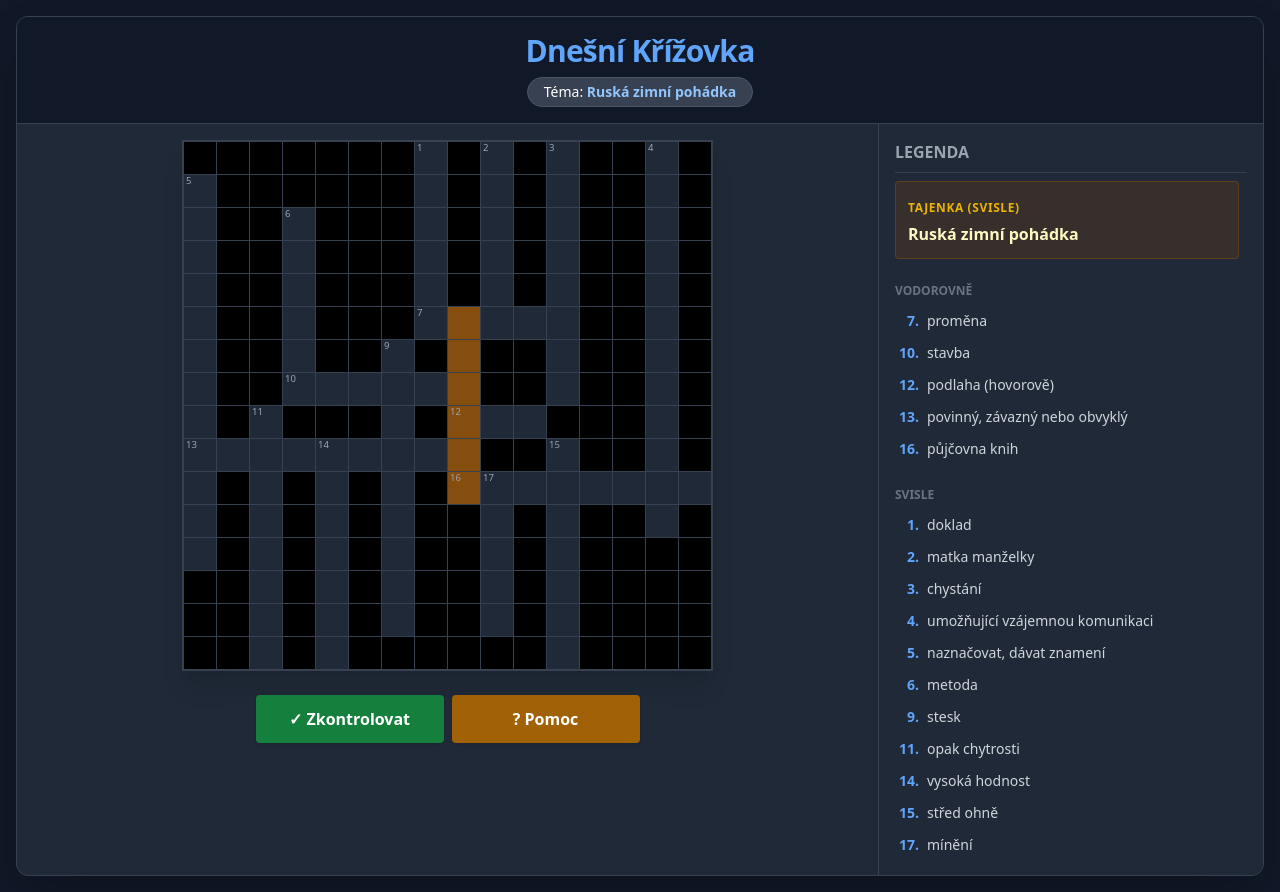
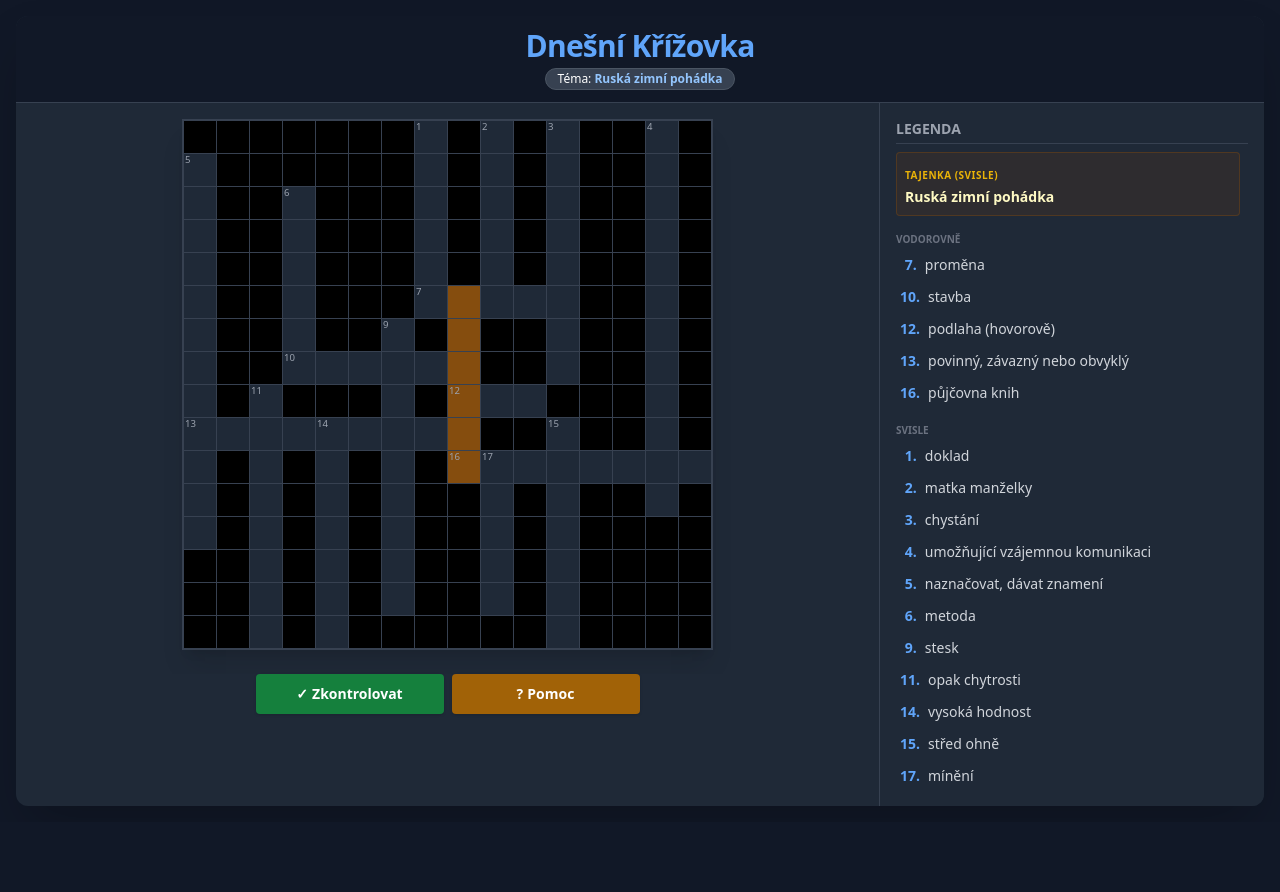
Before and after one commit to GrimBubbles/crossWordle, a plain HTML site: page index.html in a window 1280 px wide. After the commit the page ends 822 px from the top, so only its background shows below. Drawn offline with nearby package versions, Linux system fonts and the light colour scheme.

Commit message:
Update index.html

```diff
--- a/index.html
+++ b/index.html
@@ -2,7 +2,7 @@
 <html lang="cs" class="dark">
 <head>
     <meta charset="UTF-8">
-    <meta name="viewport" content="width=device-width, initial-scale=1.0">
+    <meta name="viewport" content="width=device-width, initial-scale=1.0, maximum-scale=1.0, user-scalable=no">
     <title>Dnešní Křížovka</title>
     <script src="https://cdn.tailwindcss.com"></script>
     <script>
@@ -25,6 +25,8 @@
         body {
             background-color: #111827;
             color: #e5e7eb;
+            /* Zamezení pull-to-refresh na mobilu, který může rušit při hraní */
+            overscroll-behavior-y: contain;
         }
 
         /* Mřížka */
@@ -42,39 +44,38 @@
             position: relative;
             background-color: #1f2937;
             aspect-ratio: 1;
-            transition: background-color 0.5s ease-in-out, color 0.5s ease-in-out;
+            transition: background-color 0.3s ease, color 0.3s ease;
         }
 
         .cell.black { background-color: #000000; }
         .cell.tajenka { background-color: #854d0e; color: #fef08a; }
 
-        /* Zvýraznění aktivního slova */
         .cell.active-highlight { background-color: #1e40af !important; }
         .cell.tajenka.active-highlight { background-color: #a16207 !important; }
 
-        /* KONTROLA - Barvy */
         .cell.check-correct { background-color: #064e3b !important; }
         .cell.check-wrong { background-color: #7f1d1d !important; }
 
         /* Inputy */
         .cell input {
             width: 100%; height: 100%;
-            text-align: center; font-size: 1.1rem; font-weight: bold;
+            text-align: center;
+            font-weight: bold;
             text-transform: uppercase; border: none; background: transparent;
             outline: none; padding: 0; margin: 0;
             color: #ffffff;
             border-radius: 0; cursor: default;
             caret-color: transparent;
-            transition: color 0.5s ease-in-out;
+            /* Font size se nastavuje dynamicky v JS nebo media queries */
         }
 
         .cell input.text-correct { color: #86efac !important; }
         .cell input.text-wrong { color: #fca5a5 !important; }
 
-        /* Čísla */
+        /* Čísla - menší font na mobilu */
         .cell-number {
-            position: absolute; top: 1px; left: 2px;
-            font-size: 0.6rem; color: #9ca3af; pointer-events: none; line-height: 1;
+            position: absolute; top: 0.5px; left: 1px;
+            font-size: 0.55rem; color: #9ca3af; pointer-events: none; line-height: 1;
         }
 
         /* Legenda */
@@ -86,92 +87,104 @@
             background-color: #1e3a8a; border-left: 4px solid #60a5fa;
         }
 
-        /* Loader */
-        .loader {
-            border: 4px solid #374151; border-top: 4px solid #3b82f6;
-            border-radius: 50%; width: 40px; height: 40px;
-            animation: spin 1s linear infinite; margin: 20px auto;
-        }
-        @keyframes spin { 0% { transform: rotate(0deg); } 100% { transform: rotate(360deg); } }
-
         /* Modal Backdrop */
         .modal-backdrop {
-            background-color: rgba(0, 0, 0, 0.75);
+            background-color: rgba(0, 0, 0, 0.85);
             backdrop-filter: blur(4px);
         }
 
-        @media (max-width: 600px) { .cell input { font-size: 0.85rem; } }
+        /* Scrollbar */
+        .custom-scrollbar::-webkit-scrollbar { width: 6px; }
+        .custom-scrollbar::-webkit-scrollbar-track { background: #1f2937; }
+        .custom-scrollbar::-webkit-scrollbar-thumb { background: #4b5563; border-radius: 3px; }
+        .custom-scrollbar::-webkit-scrollbar-thumb:hover { background: #6b7280; }
     </style>
 </head>
-<body class="min-h-screen flex flex-col font-sans relative">
+<body class="min-h-screen flex flex-col font-sans relative overflow-x-hidden">
 
-    <!-- MODÁLNÍ OKNO PRO TAJENKU -->
+    <!-- MODÁLNÍ OKNO -->
     <div id="tajenka-modal" class="hidden fixed inset-0 z-50 flex items-center justify-center p-4 modal-backdrop opacity-0 transition-opacity duration-300">
-        <div class="bg-gray-800 border-2 border-yellow-600 rounded-2xl shadow-2xl max-w-md w-full p-6 text-center transform scale-95 transition-transform duration-300" id="tajenka-modal-content">
-            <div class="text-6xl mb-4">🏆</div>
-            <h2 class="text-3xl font-bold text-yellow-400 mb-2">Tajenka vyluštěna!</h2>
-            <p class="text-gray-300 mb-6">Gratuluji, tajenka je správně.</p>
+        <div class="bg-gray-800 border-2 border-yellow-600 rounded-2xl shadow-2xl max-w-sm w-full p-6 text-center transform scale-95 transition-transform duration-300" id="tajenka-modal-content">
+            <div class="text-5xl mb-4">🏆</div>
+            <h2 class="text-2xl font-bold text-yellow-400 mb-2">Tajenka vyluštěna!</h2>
+            <p class="text-gray-300 mb-6 text-sm">Gratuluji, tajenka je správně.</p>
 
-            <div class="bg-gray-900 p-4 rounded-lg mb-8 border border-gray-700">
-                <p class="text-sm text-gray-500 uppercase tracking-widest mb-1">Řešení</p>
-                <p id="modal-tajenka-word" class="text-2xl font-bold text-white tracking-widest">---</p>
+            <div class="bg-gray-900 p-3 rounded-lg mb-6 border border-gray-700">
+                <p class="text-xs text-gray-500 uppercase tracking-widest mb-1">Řešení</p>
+                <p id="modal-tajenka-word" class="text-xl font-bold text-white tracking-widest">---</p>
             </div>
 
-            <div class="flex flex-col gap-3">
-                <button onclick="continueGame()" class="w-full bg-blue-600 hover:bg-blue-700 text-white py-3 rounded-xl font-bold transition shadow-lg">
+            <div class="flex flex-col gap-2">
+                <button onclick="continueGame()" class="w-full bg-blue-600 hover:bg-blue-700 text-white py-3 rounded-lg font-bold transition shadow-lg text-sm">
                     Pokračovat v luštění
                 </button>
-                <button onclick="finishGameAuto()" class="w-full bg-gray-700 hover:bg-gray-600 text-gray-200 py-3 rounded-xl font-bold transition">
+                <button onclick="finishGameAuto()" class="w-full bg-gray-700 hover:bg-gray-600 text-gray-200 py-3 rounded-lg font-bold transition text-sm">
                     Vyplnit zbytek a skončit
                 </button>
             </div>
         </div>
     </div>
 
-    <main class="flex-grow p-2 md:p-4 blur-0 transition-all duration-300" id="main-content">
-        <div class="max-w-7xl mx-auto bg-gray-800 rounded-xl shadow-2xl overflow-hidden min-h-[600px] border border-gray-700">
-            <header class="bg-gray-900 text-white p-4 text-center border-b border-gray-700">
-                <h1 class="text-2xl md:text-3xl font-extrabold tracking-tight text-blue-400">Dnešní Křížovka</h1>
-                <div class="mt-2 inline-block bg-gray-700 px-4 py-1 rounded-full text-sm border border-gray-600">
-                    Téma: <span id="theme-display" class="font-bold text-blue-300">Načítání...</span>
+    <main class="flex-grow p-1 md:p-4 blur-0 transition-all duration-300 w-full max-w-full" id="main-content">
+        <div class="max-w-7xl mx-auto bg-gray-800 md:rounded-xl shadow-none md:shadow-2xl overflow-hidden min-h-[100dvh] md:min-h-[600px] border-none md:border border-gray-700 flex flex-col">
+
+            <!-- Hlavička -->
+            <header class="bg-gray-900 text-white p-3 text-center border-b border-gray-700 shrink-0">
+                <h1 class="text-xl md:text-3xl font-extrabold tracking-tight text-blue-400">Dnešní Křížovka</h1>
+                <div class="mt-1 inline-block bg-gray-700 px-3 py-0.5 rounded-full text-xs border border-gray-600">
+                    Téma: <span id="theme-display" class="font-bold text-blue-300">...</span>
                 </div>
             </header>
 
             <div id="loading-state" class="py-20 text-center">
-                <div class="loader"></div>
-                <p class="text-gray-400 mt-4">Generuji mřížku...</p>
+                <!-- Simple loader SVG -->
+                <svg class="animate-spin h-10 w-10 text-blue-500 mx-auto" xmlns="http://www.w3.org/2000/svg" fill="none" viewBox="0 0 24 24">
+                    <circle class="opacity-25" cx="12" cy="12" r="10" stroke="currentColor" stroke-width="4"></circle>
+                    <path class="opacity-75" fill="currentColor" d="M4 12a8 8 0 018-8V0C5.373 0 0 5.373 0 12h4zm2 5.291A7.962 7.962 0 014 12H0c0 3.042 1.135 5.824 3 7.938l3-2.647z"></path>
+                </svg>
+                <p class="text-gray-400 mt-4 text-sm">Generuji mřížku...</p>
             </div>
 
-            <div id="game-content" class="hidden flex flex-col lg:flex-row h-full">
-                <!-- Mřížka -->
-                <div class="flex-1 p-4 flex flex-col items-center justify-start border-r border-gray-700">
-                    <div id="grid-container" class="crossword-grid shadow-xl mb-6"></div>
+            <div id="game-content" class="hidden flex flex-col lg:flex-row h-full grow">
+                <!-- Levá část: Mřížka -->
+                <div class="flex-1 p-2 md:p-4 flex flex-col items-center justify-start lg:border-r border-gray-700 w-full">
 
-                    <div class="flex gap-2 w-full justify-center max-w-sm">
-                        <button onclick="checkGame()" class="flex-1 bg-green-700 hover:bg-green-600 text-white py-3 rounded shadow font-bold transition duration-200">✓ Zkontrolovat</button>
-                        <button onclick="revealLetter()" class="flex-1 bg-yellow-700 hover:bg-yellow-600 text-white py-3 rounded shadow font-bold transition duration-200">? Pomoc</button>
+                    <!-- Wrapper pro horizontální scroll na extra malých displejích -->
+                    <div class="w-full overflow-x-auto pb-2 flex justify-center">
+                        <div id="grid-container" class="crossword-grid shadow-xl mb-4 shrink-0"></div>
                     </div>
 
-                    <div id="status-msg" class="mt-4 font-bold h-8 text-center text-xl transition-all duration-500"></div>
+                    <div class="flex gap-2 w-full justify-center max-w-sm shrink-0">
+                        <button onclick="checkGame()" class="flex-1 bg-green-700 hover:bg-green-600 text-white py-2.5 rounded shadow font-bold transition text-sm flex items-center justify-center gap-1">
+                            <span>✓</span> <span class="hidden sm:inline">Zkontrolovat</span>
+                        </button>
+                        <button onclick="revealLetter()" class="flex-1 bg-yellow-700 hover:bg-yellow-600 text-white py-2.5 rounded shadow font-bold transition text-sm flex items-center justify-center gap-1">
+                            <span>?</span> <span class="hidden sm:inline">Pomoc</span>
+                        </button>
+                    </div>
+
+                    <div id="status-msg" class="mt-2 font-bold h-6 text-center text-sm sm:text-lg transition-all duration-500 shrink-0"></div>
                 </div>
 
-                <!-- Legenda -->
-                <div class="w-full lg:w-96 bg-gray-850 p-4 flex flex-col h-[500px] lg:h-auto overflow-hidden">
-                    <h3 class="font-bold text-gray-400 mb-2 border-b border-gray-700 pb-2">LEGENDA</h3>
-                    <div class="overflow-y-auto flex-1 pr-2 space-y-6 custom-scrollbar">
+                <!-- Pravá část: Legenda -->
+                <div class="w-full lg:w-96 bg-gray-850 p-3 md:p-4 flex flex-col h-[40vh] lg:h-auto border-t lg:border-t-0 border-gray-700">
+                    <h3 class="font-bold text-gray-400 mb-2 text-sm border-b border-gray-700 pb-1">LEGENDA</h3>
+                    <div class="overflow-y-auto flex-1 pr-2 space-y-4 custom-scrollbar">
 
-                        <div class="bg-yellow-900/30 p-3 rounded border border-yellow-800/50">
-                            <span class="text-xs font-bold text-yellow-500 uppercase tracking-wider">Tajenka (svisle)</span>
-                            <div id="tajenka-clue" class="font-bold text-yellow-100 mt-1">...</div>
+                        <div class="bg-yellow-900/20 p-2 rounded border border-yellow-800/40">
+                            <span class="text-[10px] font-bold text-yellow-500 uppercase tracking-wider">Tajenka (svisle)</span>
+                            <div id="tajenka-clue" class="font-bold text-yellow-100 text-sm mt-0.5">...</div>
                         </div>
 
-                        <div>
-                            <h4 class="font-bold text-xs text-gray-500 uppercase mb-2">Vodorovně</h4>
-                            <ul id="clues-across" class="space-y-1 text-sm"></ul>
-                        </div>
-                        <div>
-                            <h4 class="font-bold text-xs text-gray-500 uppercase mb-2">Svisle</h4>
-                            <ul id="clues-down" class="space-y-1 text-sm"></ul>
+                        <div class="grid grid-cols-1 sm:grid-cols-2 lg:grid-cols-1 gap-4">
+                            <div>
+                                <h4 class="font-bold text-[10px] text-gray-500 uppercase mb-1">Vodorovně</h4>
+                                <ul id="clues-across" class="space-y-1 text-xs sm:text-sm text-gray-300"></ul>
+                            </div>
+                            <div>
+                                <h4 class="font-bold text-[10px] text-gray-500 uppercase mb-1">Svisle</h4>
+                                <ul id="clues-down" class="space-y-1 text-xs sm:text-sm text-gray-300"></ul>
+                            </div>
                         </div>
                     </div>
                 </div>
@@ -185,20 +198,28 @@
         let gameState = { grid: [], width: 16, height: 16, words: [], tajenkaMask: [] };
         let currentDirection = 'H';
         let checkTimeout = null;
-        let tajenkaFound = false; // Příznak, zda už byla tajenka nalezena (aby okno nevyskakovalo pořád)
+        let tajenkaFound = false;
 
         async function init() {
             try {
                 const res = await fetch(`${JSON_URL}?t=${Date.now()}`);
-                if (!res.ok) throw new Error("Nelze načíst data");
+                if (!res.ok) throw new Error("Data nedostupná");
                 const data = await res.json();
                 processData(data);
                 renderGame();
                 document.getElementById('loading-state').classList.add('hidden');
                 document.getElementById('game-content').classList.remove('hidden');
+
+                // Přepočítat velikost při změně velikosti okna (otočení mobilu)
+                window.addEventListener('resize', () => {
+                    // Debounce pro výkon
+                    clearTimeout(window.resizeTimer);
+                    window.resizeTimer = setTimeout(renderGame, 100);
+                });
+
             } catch (e) {
                 console.error(e);
-                document.getElementById('loading-state').innerHTML = `<p class='text-red-500'>Chyba: ${e.message}</p>`;
+                document.getElementById('loading-state').innerHTML = `<p class='text-red-500 text-sm'>Chyba: ${e.message}</p>`;
             }
         }
 
@@ -209,7 +230,7 @@
             gameState.width = data.meta.width;
             gameState.height = data.meta.height;
             gameState.words = data.words;
-            gameState.tajenkaMask = data.tajenka_mask || []; // Uložíme masku tajenky globálně
+            gameState.tajenkaMask = data.tajenka_mask || [];
 
             if (data.grid) {
                 gameState.grid = data.grid.map((row, r) => row.map((char, c) => ({
@@ -236,37 +257,68 @@
 
         function renderGame() {
             const container = document.getElementById('grid-container');
+            // Uložíme si aktuální hodnoty inputů, abychom je po přerenderování vrátili
+            const currentValues = {};
+            container.querySelectorAll('input').forEach(inp => {
+                if (inp.value) currentValues[`${inp.dataset.r},${inp.dataset.c}`] = inp.value;
+            });
+
+            container.innerHTML = ''; // Vyčistit pro překreslení
             const listAcross = document.getElementById('clues-across');
             const listDown = document.getElementById('clues-down');
 
+            // Pokud je to první render, vyčistíme legendu, jinak necháme (zbytečné mazat)
+            if (listAcross.children.length === 0) {
+                renderClues(listAcross, listDown);
+            }
+
             container.style.gridTemplateColumns = `repeat(${gameState.width}, 1fr)`;
-            const size = Math.min(32, Math.floor((window.innerWidth - 32) / gameState.width));
+
+            // --- VÝPOČET VELIKOSTI BUŇKY ---
+            // Získáme šířku rodiče (viewport - padding)
+            const availableWidth = Math.min(window.innerWidth - 16, 800); // 16px padding celkem
+            const gapSize = 1;
+            const totalGaps = (gameState.width - 1) * gapSize;
+            const borderSize = 4; // 2px border z každé strany containeru
+
+            // Kolik zbývá na buňky
+            let cellSize = Math.floor((availableWidth - totalGaps - borderSize) / gameState.width);
+
+            // Omezíme max velikost (na PC) a min velikost (aby to bylo k přečtení)
+            cellSize = Math.min(32, cellSize);
+            // Na mobilu může být cellSize třeba 20px. To je málo na input, ale OK pro zobrazení.
+
+            // Dynamická velikost písma podle velikosti buňky
+            const fontSize = Math.max(10, cellSize * 0.65) + 'px';
 
             gameState.grid.forEach((row, r) => {
                 row.forEach((cell, c) => {
                     const div = document.createElement('div');
-                    div.style.width = `${size}px`; div.style.height = `${size}px`;
+                    div.style.width = `${cellSize}px`;
+                    div.style.height = `${cellSize}px`;
 
                     if (cell.isBlack) {
                         div.className = 'cell black';
                     } else {
                         div.className = `cell ${cell.isTajenka ? 'tajenka' : ''}`;
-                        if (cell.number) div.innerHTML += `<span class="cell-number">${cell.number}</span>`;
+                        if (cell.number) {
+                            div.innerHTML += `<span class="cell-number" style="font-size: ${Math.max(8, cellSize * 0.3)}px">${cell.number}</span>`;
+                        }
 
                         const input = document.createElement('input');
                         input.dataset.r = r; input.dataset.c = c;
                         input.dataset.correct = cell.char;
                         input.maxLength = 1;
+                        input.style.fontSize = fontSize;
+
+                        // Obnovit hodnotu
+                        if (currentValues[`${r},${c}`]) input.value = currentValues[`${r},${c}`];
 
                         input.addEventListener('keydown', handleKeyInput);
                         input.addEventListener('mousedown', (e) => handleCellClick(e, r, c, cell.wordsHere));
                         input.addEventListener('dblclick', () => toggleDirection());
                         input.addEventListener('focus', () => highlightActiveWord(r, c));
-                        // Kontrola tajenky při každé změně
-                        input.addEventListener('input', () => {
-                            // Malé zpoždění, aby se stihla zapsat hodnota
-                            setTimeout(checkTajenkaLive, 100);
-                        });
+                        input.addEventListener('input', () => setTimeout(checkTajenkaLive, 100));
 
                         div.appendChild(input);
                     }
@@ -274,11 +326,19 @@
                 });
             });
 
+            // Obnovit highlight po překreslení
+            const active = document.activeElement;
+            if (active && active.tagName === 'INPUT') {
+                highlightActiveWord(+active.dataset.r, +active.dataset.c);
+            }
+        }
+
+        function renderClues(listAcross, listDown) {
             gameState.words.sort((a,b) => a.number - b.number).forEach(w => {
                 const li = document.createElement('li');
                 li.id = `clue-${w.number}-${w.direction}`;
                 li.className = 'clue-item p-1 rounded flex gap-2';
-                li.innerHTML = `<span class="font-bold text-blue-400 w-5 text-right">${w.number}.</span><span>${w.clue}</span>`;
+                li.innerHTML = `<span class="font-bold text-blue-400 min-w-[1.2em] text-right">${w.number}.</span><span>${w.clue}</span>`;
 
                 li.onclick = () => {
                     currentDirection = w.direction;
@@ -315,16 +375,12 @@
                 e.preventDefault();
                 e.target.value = e.key.toUpperCase();
                 moveFocus(r, c, 1);
-                // Kontrola tajenky i zde pro jistotu
                 setTimeout(checkTajenkaLive, 50);
             }
             else if (e.key === 'Backspace') {
                 e.preventDefault();
-                if (e.target.value !== '') {
-                    e.target.value = '';
-                } else {
-                    moveFocusBackAndClear(r, c);
-                }
+                if (e.target.value !== '') e.target.value = '';
+                else moveFocusBackAndClear(r, c);
             }
             else if (e.key === 'ArrowRight') findCell(r, c + 1)?.focus();
             else if (e.key === 'ArrowLeft') findCell(r, c - 1)?.focus();
@@ -356,6 +412,7 @@
         }
 
         function findCell(r, c) { return document.querySelector(`input[data-r="${r}"][data-c="${c}"]`); }
+
         function isBlackCell(r, c) {
             if (r < 0 || r >= gameState.height || c < 0 || c >= gameState.width) return true;
             return gameState.grid[r][c].isBlack;
@@ -407,8 +464,7 @@
 
         // --- KONTROLA TAJENKY (LIVE) ---
         function checkTajenkaLive() {
-            if (tajenkaFound) return; // Pokud už byla nalezena, nekontroluj
-
+            if (tajenkaFound) return;
             const mask = gameState.tajenkaMask;
             if (!mask || mask.length === 0) return;
 
@@ -425,7 +481,7 @@
             }
 
             if (isCorrect) {
-                tajenkaFound = true; // Zabrání opakovanému spuštění
+                tajenkaFound = true;
                 showTajenkaModal(solvedWord);
             }
         }
@@ -438,11 +494,10 @@
             document.getElementById('modal-tajenka-word').innerText = word;
 
             modal.classList.remove('hidden');
-            // Animace fade-in
             setTimeout(() => {
                 modal.classList.remove('opacity-0');
                 modalContent.classList.remove('scale-95');
-                mainContent.classList.add('blur-sm'); // Rozostření pozadí
+                mainContent.classList.add('blur-sm');
             }, 10);
         }
 
@@ -454,22 +509,13 @@
             modal.classList.add('opacity-0');
             modalContent.classList.add('scale-95');
             mainContent.classList.remove('blur-sm');
-
-            setTimeout(() => {
-                modal.classList.add('hidden');
-            }, 300);
+            setTimeout(() => { modal.classList.add('hidden'); }, 300);
         }
 
         function finishGameAuto() {
-            continueGame(); // Zavře modal
-
-            // Vyplní všechna políčka
+            continueGame();
             const inputs = document.querySelectorAll('input');
-            inputs.forEach(inp => {
-                inp.value = inp.dataset.correct;
-            });
-
-            // Spustí finální kontrolu (zelený efekt)
+            inputs.forEach(inp => { inp.value = inp.dataset.correct; });
             checkGame();
         }
 
@@ -478,7 +524,6 @@
                 clearTimeout(checkTimeout);
                 checkTimeout = null;
             }
-
             const inputs = document.querySelectorAll('input');
             let errors = 0;
             let empty = 0;
@@ -488,9 +533,8 @@
                 i.classList.remove('text-wrong', 'text-correct');
                 i.parentElement.classList.remove('check-wrong', 'check-correct');
 
-                if(!val) {
-                    empty++;
-                } else if(val !== i.dataset.correct) {
+                if(!val) empty++;
+                else if(val !== i.dataset.correct) {
                     errors++;
                     i.parentElement.classList.add('check-wrong');
                     i.classList.add('text-wrong');
@@ -501,10 +545,9 @@
             });
 
             const status = document.getElementById('status-msg');
-
             if(errors === 0 && empty === 0) {
                 status.innerText = "🎉 KOMPLETNĚ VYLUŠTĚNO! 🎉";
-                status.className = "mt-4 font-bold h-8 text-center text-green-400 animate-bounce text-xl";
+                status.className = "mt-4 font-bold h-8 text-center text-green-400 animate-bounce text-lg sm:text-xl";
             } else {
                 status.innerText = "";
                 checkTimeout = setTimeout(() => {
@@ -526,7 +569,6 @@
                 setTimeout(() => {
                     el.parentElement.style.backgroundColor = '';
                     el.style.color = '#ffffff';
-                    // Po odhalení písmena zkontrolovat, jestli to náhodou nedokončilo tajenku
                     checkTajenkaLive();
                 }, 1000);
             }
```
